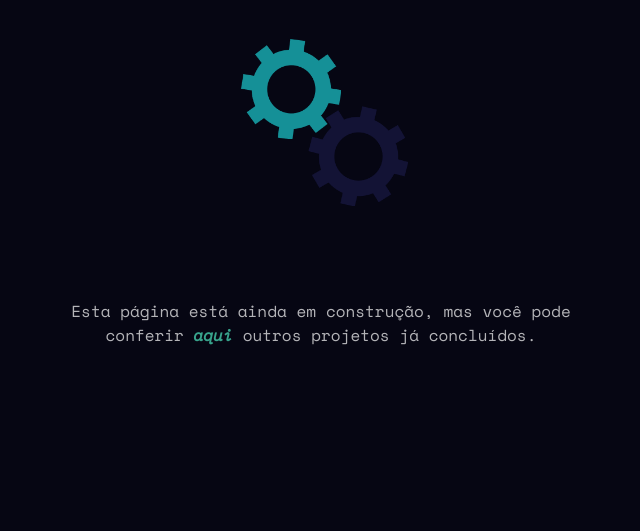
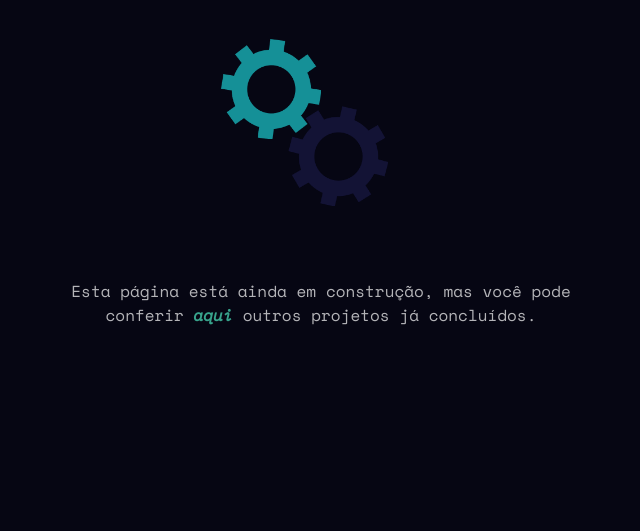
Before and after one commit to Luciana-Santos/Lucianadss-portfolio, a website built with webpack: page src/index.html in a window 1280 px wide. Shown: the part 269-800 px from the top of the page, without its empty margins (319-959 px from the left). Built offline with nearby package versions, Linux system fonts and the light colour scheme; files whose address does not match are found by name.

Commit message:
padding das imagens removidas

```diff
--- a/src/app/styles/components/_wip.scss
+++ b/src/app/styles/components/_wip.scss
@@ -18,7 +18,6 @@
   .wip__gears {
     position: relative;
     max-width: 200px;
-    padding: rem(20);
   }
 
   .gear--left {
```
Also changed, not shown: dist/app/styles/styles.css, 1 other file.
